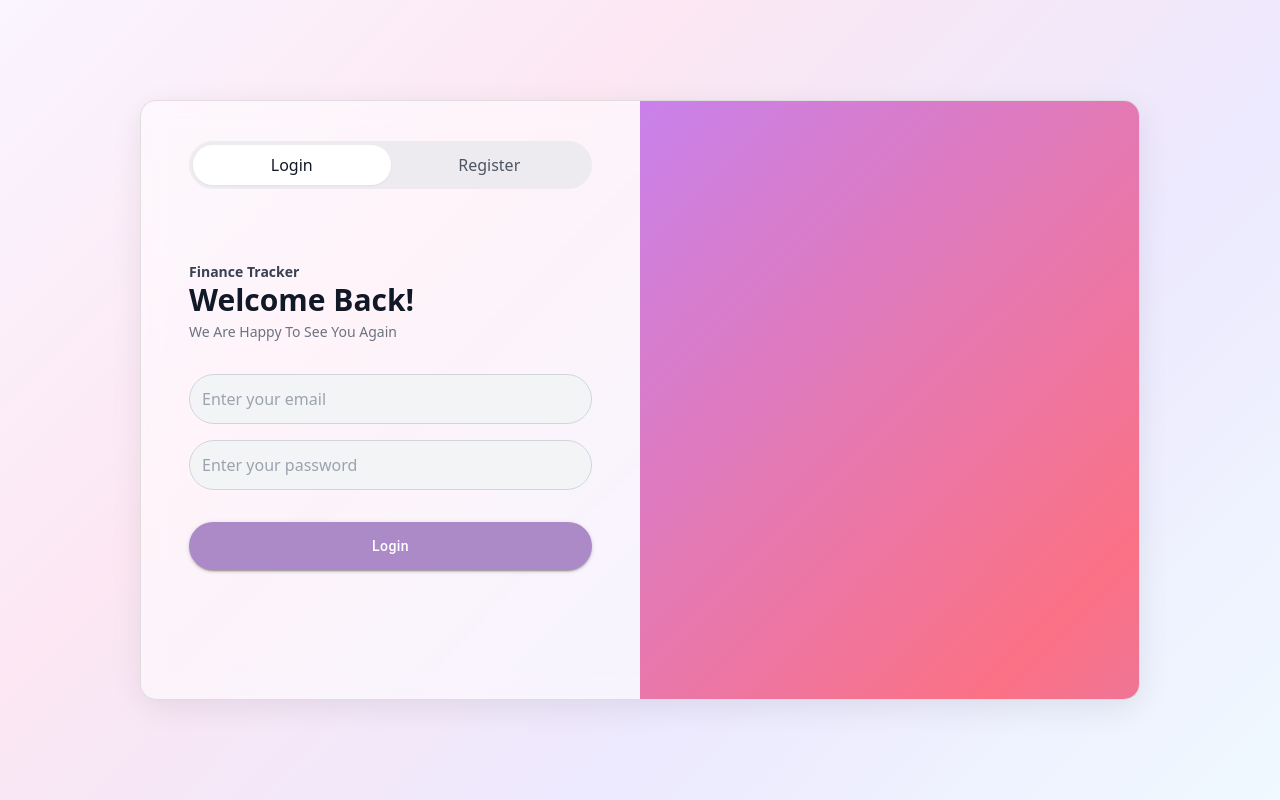
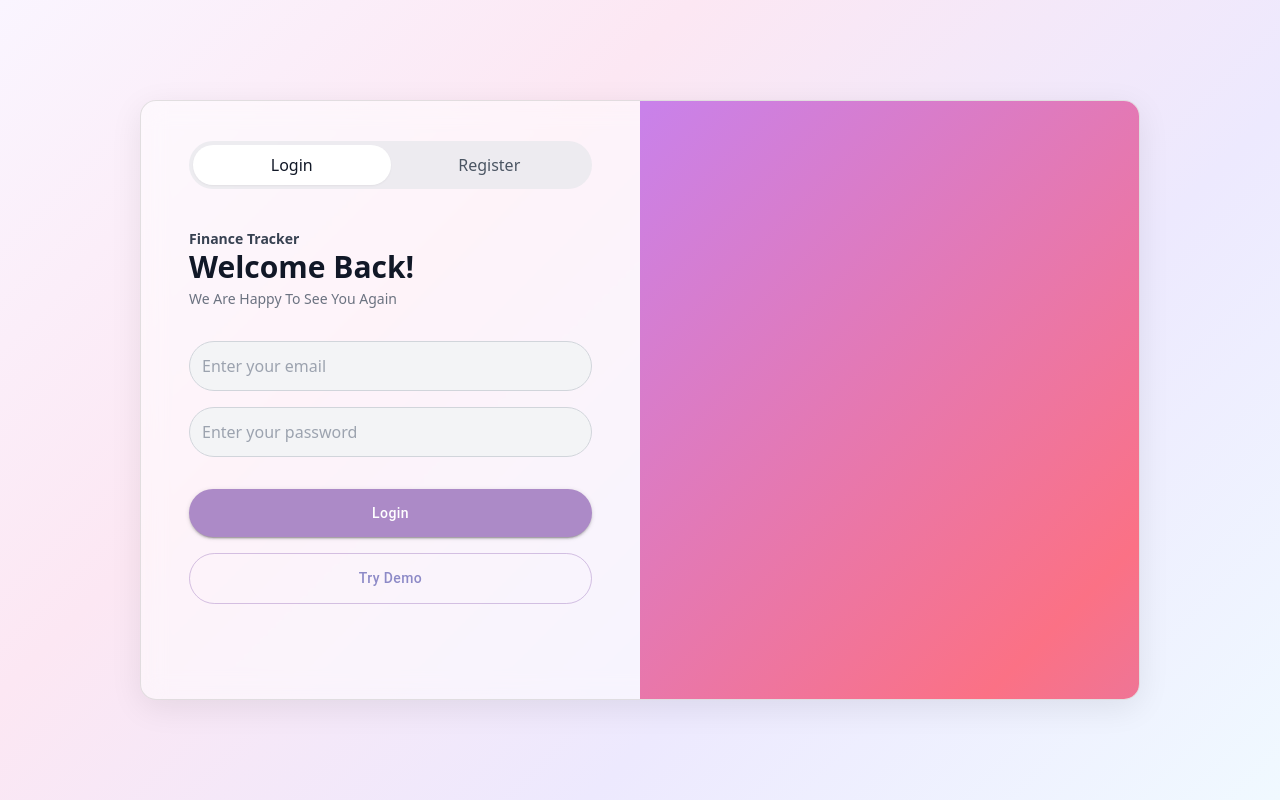
Before and after one commit to ahuynh6265/finance-tracker, a React (Create React App) app in the folder frontend/: page /login in a window 1280 px wide. Built offline with nearby package versions, Linux system fonts and the light colour scheme; no server answers.

Commit message:
created demo route and wired to login page

```diff
--- a/frontend/src/api/api.js
+++ b/frontend/src/api/api.js
@@ -24,6 +24,7 @@ export const updateTransaction = (transaction_id, transaction_data) => api.put(`
 
 export const userRegister = (user_data) => api.post(`/auth/register`, user_data)
 export const userLogin = (user_data) => api.post(`/auth/login`, user_data)
+export const demoAccount = () => api.post("/auth/demo-login")
 
 export const setAuthToken = (token) => {
   api.defaults.headers.common['Authorization'] = `Bearer ${token}`
--- a/frontend/src/components/Login.jsx
+++ b/frontend/src/components/Login.jsx
@@ -1,5 +1,5 @@
 import {useState} from "react"
-import {userLogin, setAuthToken, handleAPIError} from "../api/api"
+import {userLogin, demoAccount, setAuthToken, handleAPIError} from "../api/api"
 import {useNavigate} from "react-router-dom"
 import AuthLayout from "./AuthLayout"
 import Button from '@mui/material/Button';
@@ -23,6 +23,18 @@ function Login({onLogin}) {
     }).catch(err => {setError(handleAPIError(err))})
   }
 
+  function demoLogin() {
+    setError("")
+    demoAccount().then(response => {
+      localStorage.setItem("access", response.data.access_token)
+      localStorage.setItem("refresh", response.data.refresh_token)
+      localStorage.setItem("name", response.data.name)
+      setAuthToken(response.data.access_token)
+      onLogin(response.data.name)
+      navigate("/")
+    }).catch(err => {setError(handleAPIError(err))})
+  }
+
   return (
     <AuthLayout>
       <div>
@@ -34,6 +46,27 @@ function Login({onLogin}) {
           <input className="auth-input" type="password" value={password} placeholder="Enter your password" onChange={(e) => setPassword(e.target.value)} />
           <Button type="submit" variant="contained" fullWidth sx={{color: 'white', bgcolor: "rgba(172, 138, 199)", borderRadius: '9999px', py: 1.5, mt: 2, textTransform: 'none', '&:hover': { bgcolor: '#8D8AC7' }}}>Login</Button>
         </form>
+        <Button
+          onClick={demoLogin}
+          variant="outlined"
+          fullWidth
+          sx={{
+            color: '#8D8AC7',
+            borderColor: 'rgba(172, 138, 199, 0.5)',
+            bgcolor: 'transparent',
+            borderRadius: '9999px',
+            py: 1.5,
+            mt: 2,
+            textTransform: 'none',
+            fontWeight: 500,
+            '&:hover': {
+              bgcolor: 'rgba(172, 138, 199, 0.08)',
+              borderColor: '#8D8AC7'
+            }
+          }}
+        >
+          Try Demo
+        </Button>
         <div className = "text-red-400 mt-4 text-sm">{error}</div>
       </div>
     </AuthLayout>
```
Also changed, not shown: 1 other file (tests, documents, lock files or other folders).
